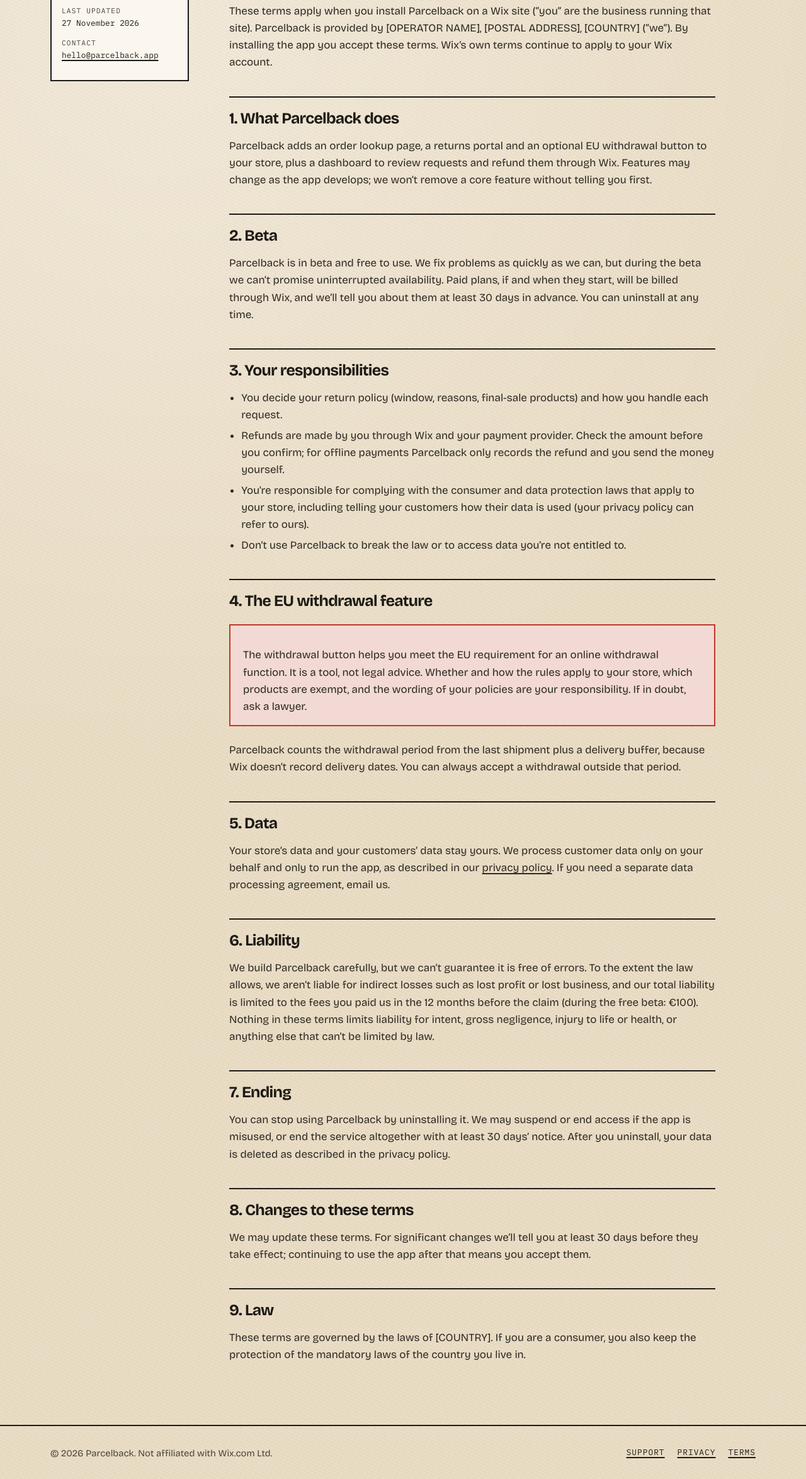
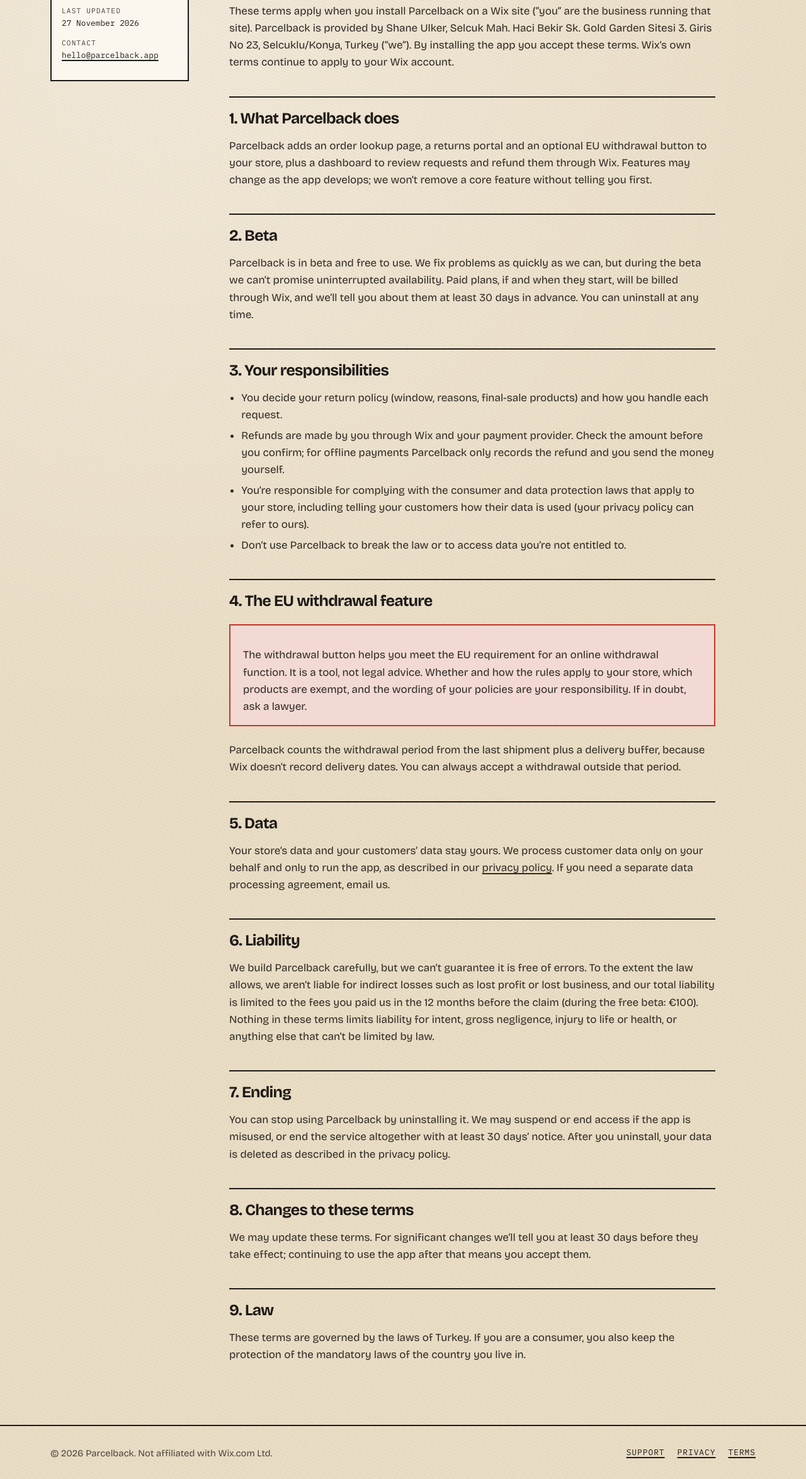
Before and after one commit to uenlkr4e/marketplace, a plain HTML site: page site/terms.html in a window 1280 px wide. Shown: the part 212-2560 px from the top of the page at 63% size. Drawn offline with Linux system fonts and the light colour scheme.

Commit message:
Fill in operator details on privacy and terms pages

```diff
--- a/site/terms.html
+++ b/site/terms.html
@@ -42,7 +42,7 @@
       <h1>Terms of use</h1>
       <p>
         These terms apply when you install Parcelback on a Wix site (“you” are the business running that site).
-        Parcelback is provided by [OPERATOR NAME], [POSTAL ADDRESS], [COUNTRY] (“we”). By installing the app you accept
+        Parcelback is provided by Shane Ulker, Selcuk Mah. Haci Bekir Sk. Gold Garden Sitesi 3. Giris No 23, Selcuklu/Konya, Turkey (“we”). By installing the app you accept
         these terms. Wix’s own terms continue to apply to your Wix account.
       </p>
 
@@ -112,7 +112,7 @@
 
       <h2>9. Law</h2>
       <p>
-        These terms are governed by the laws of [COUNTRY]. If you are a consumer, you also keep the protection of the
+        These terms are governed by the laws of Turkey. If you are a consumer, you also keep the protection of the
         mandatory laws of the country you live in.
       </p>
     </article>
```
Also changed, not shown: site/privacy.html (+1 -1 lines), site/README.md.
